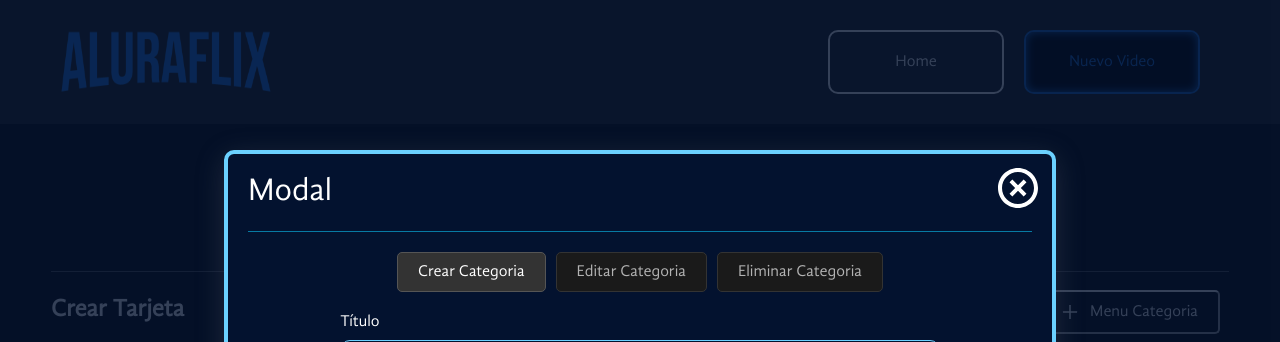
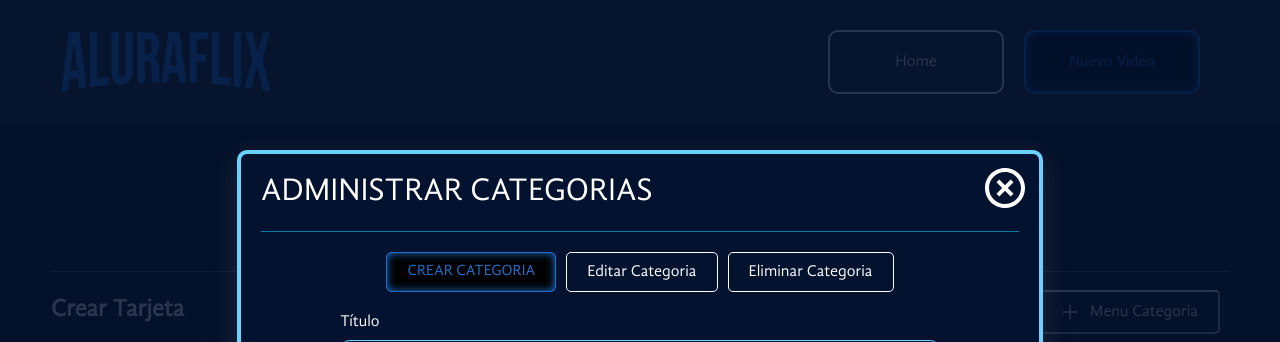
Before and after one commit to Leo-apu/AluraFlix-React, a React (Vite) app: page /video in a window 1280 px wide. Both pictures are taken after a click on the button "Menu Categoria". Shown: the top 342 px of the page. Built offline with nearby package versions, Linux system fonts and the light colour scheme; no server answers.

Commit message:
add adition validations into categoryFroms

```diff
--- a/src/App.jsx
+++ b/src/App.jsx
@@ -43,7 +43,7 @@ const { categorias, videos } = useContext(DataContext);
             <Routes>
               <Route path="/" element={<Home categorias={categorias} videos={videos}  />} />
 
-              <Route path="/video" element={<Video categorias={categorias} />} />
+              <Route path="/video" element={<Video categorias={categorias} videos={videos} />} />
 
               <Route path="*" element={<h1>404</h1>} />
             </Routes>
--- a/src/components/CategoriaForm/categoryForm.jsx
+++ b/src/components/CategoriaForm/categoryForm.jsx
@@ -109,12 +109,14 @@ const CategoryForm = () => {
   } = useForm();
 
   const onSubmit = (data) => {
-    const newCategory = {
-      id: uuidv4(),
-      ...data,
-    };
+    const newCategory = { ...data, id: uuidv4() };
     crearCategoria(newCategory);
-    reset({ colorPrimario: "#000000" });
+    reset({
+      colorPrimario: "#000000",
+      descripcion: "",
+      titulo: "",
+      categoria: "",
+    });
   };
 
   return (
@@ -159,7 +161,16 @@ const CategoryForm = () => {
 
         <ButtonGroup>
           <Button type="submit">GUARDAR</Button>
-          <Button type="button" onClick={() => reset({ colorPrimario: "#000000" })}>
+          <Button type="button"
+          onClick={() =>
+            reset({
+              colorPrimario: "#000000",
+              descripcion: "",
+              titulo: "",
+              categoria: "",
+            })
+          }
+          >
             LIMPIAR
           </Button>
         </ButtonGroup>
--- a/src/components/CategoriaForm/deleteCategoryForm.jsx
+++ b/src/components/CategoriaForm/deleteCategoryForm.jsx
@@ -5,6 +5,7 @@ import { useForm } from "react-hook-form";
 import styled from "styled-components";
 import { useContext, useState } from "react";
 import { DataContext } from "../../context/DataContext";
+import showAlert from "../../util/Alert";
 
 const FormContainer = styled.div`
   width: 100%;
@@ -119,8 +120,8 @@ const Select = styled.select`
   }
 `;
 
-const DeteleCategoryForm = ({ categorias }) => {
-  const { eliminarCategoria } = useContext(DataContext);
+const DeteleCategoryForm = ({ categorias , videos }) => {
+  const { eliminarCategoria ,eliminarVideo } = useContext(DataContext);
   const [selectedCategory, setSelectedCategory] = useState(null);
 
   const {
@@ -134,14 +135,53 @@ const DeteleCategoryForm = ({ categorias }) => {
   const onSubmit = (data) => {
     const { categoria, ...cleanData } = data;
     const deleteCategoria = { ...cleanData, id: selectedCategory.id };
+    const videosCategoria = videos.filter((video) => video.categoria === selectedCategory?.titulo);
+
+    if (videosCategoria.length > 0) {
+      showAlert(
+        "No se puede eliminar la categoría",
+        "La categoría tiene videos asociados. ¿Desea eliminarla de todos modos?",
+        "warning",
+        "Aceptar",
+        true
+      ).then((result) => {
+        if (result.isConfirmed) {
+          // Eliminar videos asociados a la categoría
+          videosCategoria.forEach((video) => {
+            eliminarVideo(video.id);
+          })
+          // Eliminar categoría si el usuario presiona "Aceptar"
           eliminarCategoria(selectedCategory.id);
-
           reset({
             colorPrimario: "#000000",
             descripcion: "",
             titulo: "",
             categoria: "",
           });
+        } else {
+          // Si el usuario presiona "Cancelar", no hacemos nada
+          showAlert("Eliminación cancelada", "La categoría no ha sido eliminada.", "info", "Aceptar");
+        }
+      });
+    } else {
+      showAlert(
+        "Eliminación de categoría",
+        "La categoría no tiene videos asociados. ¿Desea eliminarla?",
+        "warning",
+        "Aceptar" ,
+        true
+      ).then((result) => {
+        if (result.isConfirmed) {
+          //eliminarCategoria(selectedCategory.id);
+          reset({
+            colorPrimario: "#000000",
+            descripcion: "",
+            titulo: "",
+            categoria: "",
+          });
+        }
+      });
+    }
   };
 
   const handleCategoryChange = (categoriaTitulo) => {
--- a/src/components/Footer/footer.jsx
+++ b/src/components/Footer/footer.jsx
@@ -6,9 +6,17 @@ const FooterEstilizado = styled.footer`
     padding: 20px;
     display: flex;
     justify-content: center;
+    align-items: center;
+    flex-direction: column;
     border-top: 2px solid #2171D1;
     img{
         width: 150px;
+    }
+
+    span{
+        padding-top : 5px;
+        color: #2171D1;
+        font-weight: lighter;
     }
 
     @media (max-width: 768px) {
@@ -18,6 +26,9 @@ const FooterEstilizado = styled.footer`
         width: 100%;
         height: 8vh;
         img {
+            display: none;
+        }
+        span {
             display: none;
         }
     }
@@ -32,9 +43,11 @@ const Contenedor = styled.div`
 const Footer = () => {
     return (
         <Contenedor>
-            <div> {/* Aquí iría tu contenido principal */} </div>
+            <div>
+            </div>
             <FooterEstilizado>
                 <img src={logo} alt="Logo AluraFlix" />
+                <span>© 2024 Leandro Victorino Cruz. Todos los derechos reservados</span>
             </FooterEstilizado>
         </Contenedor>
     )
--- a/src/components/Modal/modal.jsx
+++ b/src/components/Modal/modal.jsx
@@ -10,11 +10,13 @@ const Overlay = styled.div`
     left: 0;
     width: 100vw;
     min-height: 100vh;
-    background-color: rgb(3 18 47 / 80%);
+    background-color: rgb(3 18 47 / 85%);
     display: flex;
     justify-content: center;
     align-items: center;
     z-index: 1000;
+
+    padding: 20px;
 `;
 
 const ModlaHead = styled.div`
@@ -29,6 +31,11 @@ const ModlaHead = styled.div`
         color: #ffffff;
         font-size: 2rem;
         font-weight: 500;
+        text-transform: uppercase;
+
+        @media (max-width: 768px) {
+            font-size: 1.1rem;
+        }
     }
 `;
 
@@ -55,7 +62,7 @@ const ModalContainer = styled.div`
     border : 4px solid #6BD1FF;
     position: relative;
     box-shadow: 0 7px 29px 0px rgba(100, 100, 111, 0.3);
-    padding: 20px;
+    padding: ${ props => props.$padding ? props.$padding : "20px"};
 
 
     @media (max-width: 768px) {
@@ -65,20 +72,19 @@ const ModalContainer = styled.div`
 
 
 
-const Modal = ( {children , estado , cambiarEstado }  ) => {
+const Modal = ( {children , estado , cambiarEstado , titulo , mostrarEncabezado , padding }  ) => {
 
     return (
         <>
         { estado &&
-            <Overlay>
-                <ModalContainer>
+            <Overlay >
+                <ModalContainer $padding={padding}>
+                    { mostrarEncabezado &&
                     <ModlaHead>
-                        <h3>Modal</h3>
+                        <h3>{titulo}</h3>
                     </ModlaHead>
-
-
+                    }
                         {children}
-
 
                     <BotonCerrar  onClick={() => cambiarEstado(!estado)}>
                         <RiCloseCircleLine />
--- a/src/components/Pages/Home.jsx
+++ b/src/components/Pages/Home.jsx
@@ -54,14 +54,29 @@ const Home = ({ categorias, videos }) => {
             />
           ))}
 
-      <Modal estado={open} cambiarEstado={() => cambiarEstado(null)}>
       {typeModal === "editar" && (
+        <Modal
+          estado={open}
+          cambiarEstado={() => cambiarEstado(null)}
+          titulo={"Editar Video"}
+          mostrarEncabezado={true}
+          padding={"20px"}
+        >
           <EditVideoForm
             categorias={categorias}
             selectedVideo={selectedVideo}
           />
+        </Modal>
       )}
+
       {typeModal === "verVideo" && selectedVideo ? (
+        <Modal
+          estado={open}
+          cambiarEstado={() => cambiarEstado(null)}
+          titulo={selectedVideo.titulo}
+          mostrarEncabezado={false}
+          padding={"0px"}
+        >
           <IframeContainer>
             <StyledIframe
               src={`https://www.youtube.com/embed/${getYouTubeID(
@@ -73,10 +88,11 @@ const Home = ({ categorias, videos }) => {
               allowFullScreen
             ></StyledIframe>
           </IframeContainer>
+        </Modal>
       ) : typeModal === "verVideo" ? (
         <h3>Selecciona un video</h3>
       ) : null}
-      </Modal>
+
     </>
   );
 };
--- a/src/components/Pages/Video.jsx
+++ b/src/components/Pages/Video.jsx
@@ -37,25 +37,32 @@ const BotonesTipo = styled.div`
   gap: 10px;
   margin-bottom: 1rem;
   justify-content: center;
+
+  @media (max-width: 768px) {
+    flex-direction: column;
+  }
 `;
 
 const StyledButton = styled.button`
-  background-color: ${(props) => (props.active ? "#333" : "#1a1a1a")};
-  color: ${(props) => (props.active ? "white" : "#b3b3b3")};
-  border: 1px solid ${(props) => (props.active ? "#555" : "#333")};
+  background-color: ${(props) => (props.$active ? "#000000" : "#03122F")};
+  color: ${(props) => (props.$active ? "#2171D1" : "#ffffff")};
+  border: 1px solid ${(props) => (props.$active ? "#2171D1" : "#ffffff")};
   padding: 10px 20px;
   border-radius: 5px;
   cursor: pointer;
-  font-size: 1rem;
+  font-size:${(props) => (props.$active ? "0.95rem" : "1rem")};
   transition: all 0.3s ease;
+  box-shadow: ${(props) => (props.$active ?  "inset 0 0 8px #2171D1" : "none")};
+  transition: all 0.3s ease;
+  text-transform: ${(props) => (props.$active ? "uppercase" : "none")};
 
   &:hover {
-    background-color: ${(props) => (props.active ? "#444" : "#2a2a2a")};
+    background-color: ${(props) => (props.$active ? "#2a238d" : "#2171D1")};
     color: white;
   }
 `;
 
-const Video = ({ categorias }) => {
+const Video = ({ categorias , videos }) => {
   const { open, cambiarEstado } = useModal();
   const [tipo, setTipo] = useState("crear");
 
@@ -68,30 +75,34 @@ const Video = ({ categorias }) => {
         </VideoSubtitle>
         <VideoForm categorias={categorias} cambiarEstado={cambiarEstado} />
       </VideoContainer>
-      <Modal estado={open} cambiarEstado={() => cambiarEstado(null)}>
+      <Modal estado={open} cambiarEstado={() => cambiarEstado(null)}
+        titulo={"Administrar Categorias"}
+        mostrarEncabezado={true}
+        padding={'20px'}
+        >
         <BotonesTipo>
           <StyledButton
             onClick={() => setTipo("crear")}
-            active={tipo === "crear"}
+            $active={tipo === "crear"}
           >
             Crear Categoria
           </StyledButton>
           <StyledButton
             onClick={() => setTipo("editar")}
-            active={tipo === "editar"}
+            $active={tipo === "editar"}
           >
             Editar Categoria
           </StyledButton>
           <StyledButton
             onClick={() => setTipo("eliminar")}
-            active={tipo === "eliminar"}
+            $active={tipo === "eliminar"}
           >
             Eliminar Categoria
           </StyledButton>
         </BotonesTipo>
         {tipo === "crear" && <CategoryForm />}
         {tipo === "editar" && <EditCategoryForm categorias={categorias} />}
-        {tipo === "eliminar" && <DeleteCategoryForm categorias={categorias} />}
+        {tipo === "eliminar" && <DeleteCategoryForm categorias={categorias} videos={videos} />}
       </Modal>
     </>
   );
--- a/src/components/VideoForm/editVideoForm.jsx
+++ b/src/components/VideoForm/editVideoForm.jsx
@@ -240,7 +240,7 @@ const EditVideoForm = ({ categorias, selectedVideo }) => {
         <ButtonGroup>
           <Button type="submit">GUARDAR</Button>
           <Button type="button" onClick={() => reset()}>
-            LIMPIAR
+            RESTAURAR
           </Button>
         </ButtonGroup>
       </form>
--- a/src/context/DataContext.jsx
+++ b/src/context/DataContext.jsx
@@ -47,7 +47,7 @@ export const DataProvider = ({ children }) => {
 
     const crearVideo = async (video) => {
         try {
-            const response = await axios.post("http://localhost:3003/videos", video);
+            const response = await axios.post(apiUrl +"/videos", video);
             setVideos((prevData) => [...prevData, response.data]);
             showAlert("Video Agregado con Exito", `El video "${video.titulo}" ha sido agregado con exito`, "success" , "Aceptar");
         } catch (error) {
```
Lines whose indentation alone changed are shown as unchanged.
